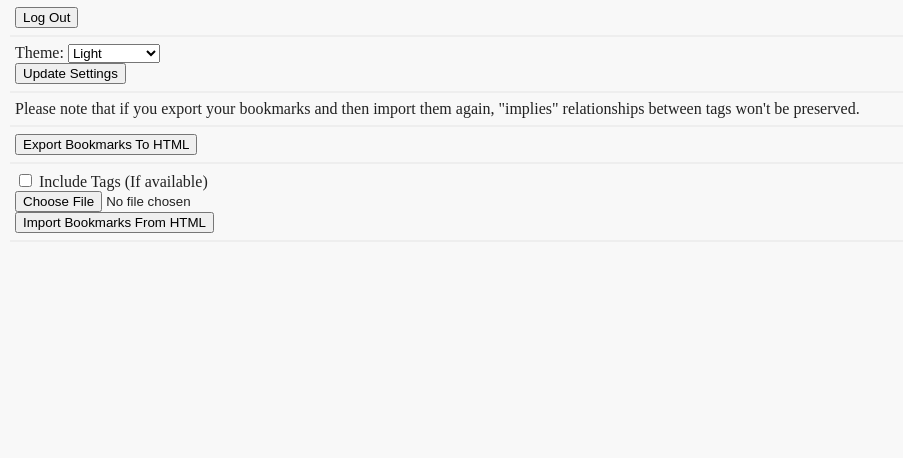
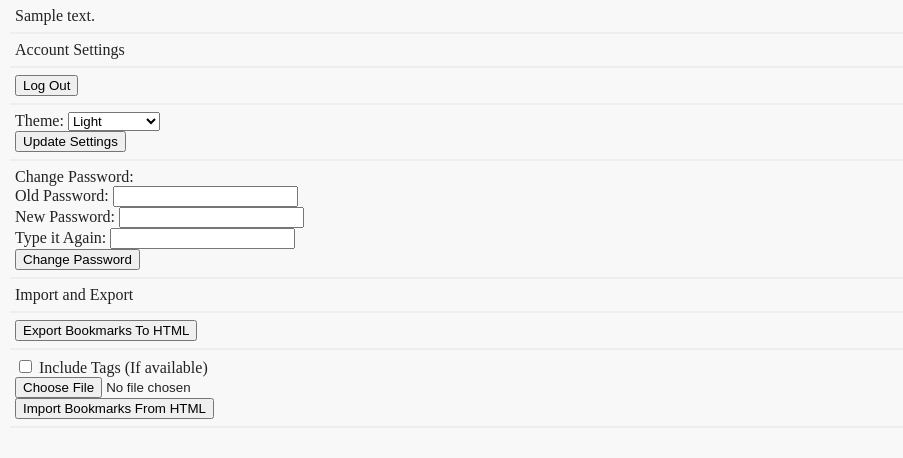
Before and after one commit to RossBrunton/BMAT, a Django app: template users/templates/users/index.html in a window 1280 px wide. Shown: the part 40-498 px from the top of the page, without its empty margins (0-903 px from the left). Run offline with Django 3.2, Linux system fonts and the light colour scheme; tables that the repository leaves empty hold one stand-in row (values such as "Sample post"); the template is opened without the code that fills it: values that come from a table or form of the project are taken from there, most other values are stand-ins (such as "Sample title", 1, 10 or a date in 2020); form fields are guessed from the names that the template uses; parts of the project's set-up code (start-up, migrations or seed data) failed here and were passed over; some libraries are stand-ins or nearby versions.

Commit message:
Added password change to settings page

```diff
--- a/users/templates/users/index.html
+++ b/users/templates/users/index.html
@@ -4,6 +4,16 @@
 {% block title %}{{ user.username }}{% endblock %}
 
 {% block content %}
+
+{% if note %}
+<div class='box'>
+    {{ note }}
+</div>
+{% endif %}
+
+<div class='box title'>
+    Account Settings
+</div>
 
 <div class='box'>
     <form action='{% url "user:logout" %}' method='POST'>
@@ -13,18 +23,28 @@
 </div>
 
 {% form_errors settings_form %}
-
 <div class='box'>
-    <form method='POST'>
+    <form method='POST' action='{% url "user:home" %}'>
         {% csrf_token %}
         <label>Theme: {{ settings_form.theme }}</label><br/>
         <input type='submit' value='Update Settings'/>
     </form>
 </div>
 
+{% form_errors pass_form %}
 <div class='box'>
-    Please note that if you export your bookmarks and then import them again, "implies" relationships between tags
-    won't be preserved.
+    <form method='POST' action='{% url "user:pass_change" %}'>
+        {% csrf_token %}
+        Change Password:<br/>
+        <label>Old Password: {{ pass_form.old_password }}</label><br/>
+        <label>New Password: {{ pass_form.new_password1 }}</label><br/>
+        <label>Type it Again: {{ pass_form.new_password2 }}</label><br/>
+        <input type='submit' value='Change Password'/>
+    </form>
+</div>
+
+<div class='box title'>
+    Import and Export
 </div>
 
 <div class='box'>
--- a/users/urls.py
+++ b/users/urls.py
@@ -23,6 +23,7 @@ from django.core.urlresolvers import reverse
 urlpatterns = patterns("",
     url(r"^$", "users.views.home", name="home"),
     url(r"^import$", "users.views.importFile", name="import"),
+    url(r"^pass_change$", "users.views.pass_change", name="pass_change"),
 
     url(r"^logout$", "users.views.logout", name="logout"),
     url(r"^login$", "users.views.login", name="login"),
```
Also changed, not shown: users/views.py (+31 -3 lines).
